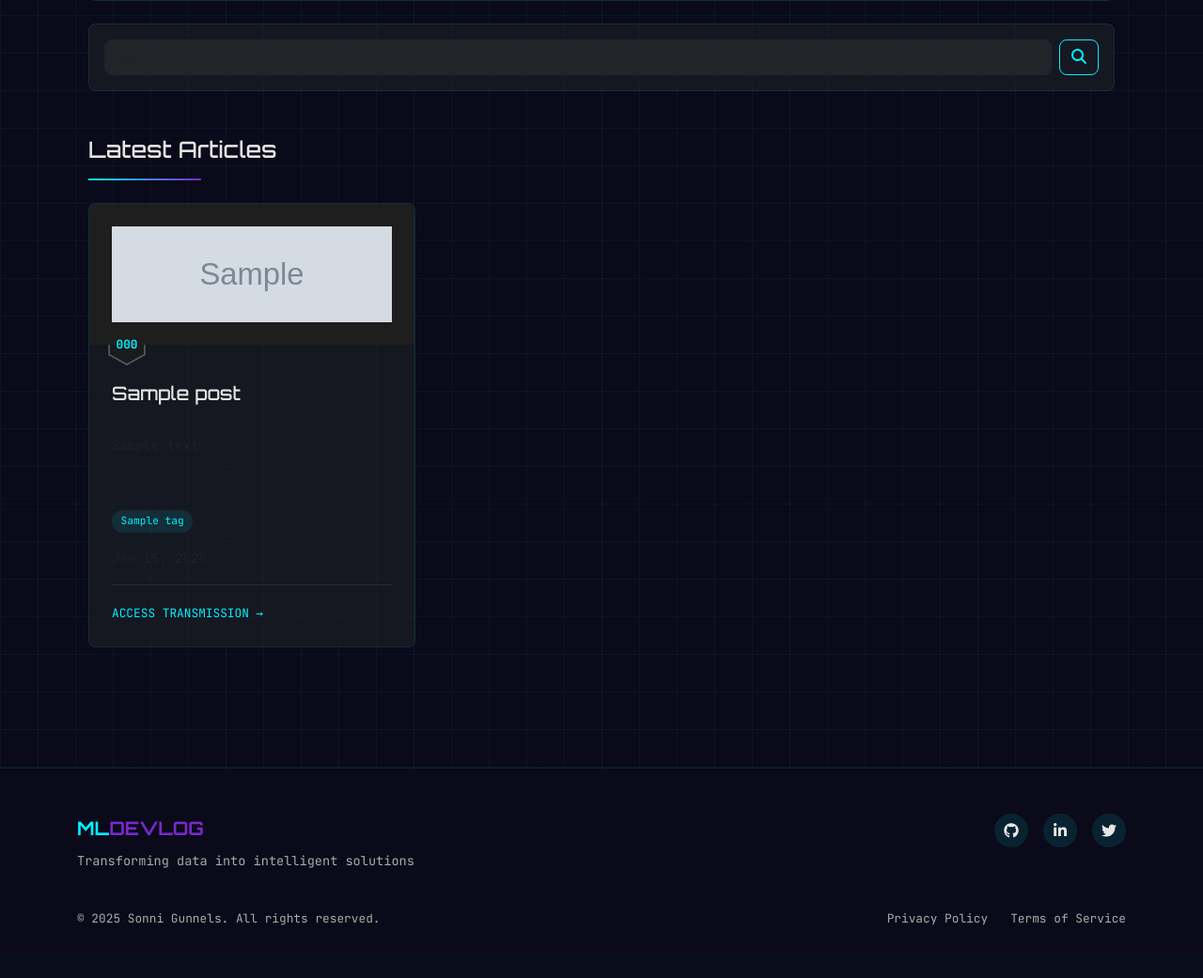
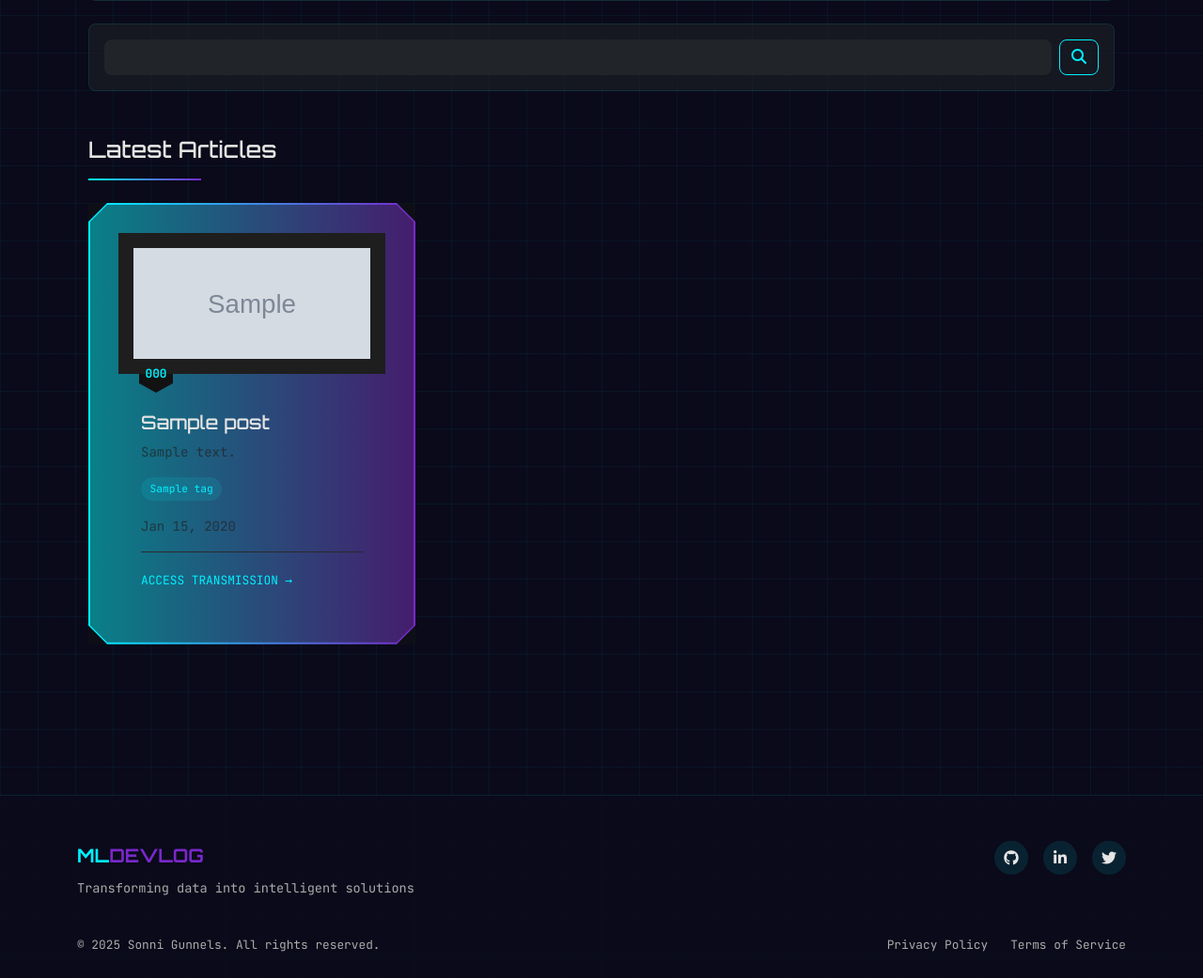
Before and after one commit to sonnibytes/portfolio-website, a Django app: page /blog/ in a window 1280 px wide. Shown: the part 824-1865 px from the top of the page at 94% size. Before the commit the page ends 1809 px from the top, so only its background shows below. Run offline with Django 5.2, Linux system fonts and the light colour scheme; tables that the repository leaves empty hold one stand-in row (values such as "Sample post"); grey boxes marked "Sample" are stand-in pictures.

Commit message:
reshape post card boxes Refs: #13

```diff
--- a/blog/static/blog/css/blog.css
+++ b/blog/static/blog/css/blog.css
@@ -322,8 +322,72 @@
     color: var(--color-cyan);
 }
 
+/* ====================START POLYGON CARD=================== */
+.post-card {
+    position: relative;
+    background-color: rgba(18, 18, 18, 0.5); /* Translucent background */
+    padding: 2rem;
+    margin-bottom: 2rem;
+    transition: all 0.3s ease;
+    height: 100%;
+    z-index: 1;
+  }
+
+  /* Neon border effect */
+  .post-card::before {
+    content: '';
+    position: absolute;
+    top: 0;
+    left: 0;
+    right: 0;
+    bottom: 0;
+    background: linear-gradient(90deg, #00f0ff, #7928ca);
+    z-index: -1;
+
+    /* Same polygon shape for both card and border */
+    clip-path: polygon(
+      0% 20px,
+      20px 0%,
+      calc(100% - 20px) 0%,
+      100% 20px,
+      100% calc(100% - 20px),
+      calc(100% - 20px) 100%,
+      20px 100%,
+      0% calc(100% - 20px)
+    );
+
+    /* Neon glow effect */
+    filter: drop-shadow(0 0 8px rgba(0, 240, 255, 0.4));
+  }
+
+  /* Inner background - slightly smaller than border */
+  .post-card::after {
+    content: '';
+    position: absolute;
+    top: 2px;
+    left: 2px;
+    right: 2px;
+    bottom: 2px;
+    background-color: rgba(18, 18, 18, 0.5); /* Same translucent background */
+    z-index: -1;
+
+    /* Slightly smaller polygon to create border effect */
+    clip-path: polygon(
+      0% 18px,
+      18px 0%,
+      calc(100% - 18px) 0%,
+      100% 18px,
+      100% calc(100% - 18px),
+      calc(100% - 18px) 100%,
+      18px 100%,
+      0% calc(100% - 18px)
+    );
+  }
+/* ====================== END POLYGON CARD ================ */
+
+
 /* ========= POST CARDS ========= */
-.post-card {
+/* .post-card {
     height: 100%;
     transition: all var(--transition-speed) ease;
     border: 1px solid rgba(0, 240, 255, 0.1);
@@ -333,9 +397,9 @@
 .post-card:hover {
     transform: translateY(-5px);
     box-shadow: 0 5px 15px rgba(0, 0, 0, 0.2);
-}
+} */
 
-.post-image {
+ .post-image {
     height: 150px;
     overflow: hidden;
 }
@@ -349,6 +413,7 @@
 .post-image-pattern {
     background-color: var(--color-code-bg);
 }
+
 
 .image-placeholder {
     width: 60px;
--- a/blog/templates/blog/post_list.html
+++ b/blog/templates/blog/post_list.html
@@ -99,7 +99,62 @@
      <h2 class="section-title h4 mb-3">Latest Articles</h2>
      <div class="section-divider mb-4"></div>
 
+     <!-- START POLYGON CARD -->
+
      <div class="row g-4">
+        {% for post in posts %}
+        <div class="col-lg-4 col-md-6">
+          <div class="position-relative">
+            <!-- Neon border container -->
+            <div class="post-card-border"></div>
+
+            <!-- Actual card with translucent background -->
+            <div class="post-card">
+              <div class="post-image post-image-pattern p-3 d-flex align-items-center justify-content-center">
+                {% if post.thumbnail %}
+                <img src="{{ post.thumbnail.url }}" alt="{{ post.title }}" class="img-fluid">
+                {% else %}
+                <div class="image-placeholder">
+                  <span class="image-icon">{{ post.get_icon_text }}</span>
+                </div>
+                {% endif %}
+              </div>
+
+              <div class="card-body position-relative">
+                <!-- Category Hex -->
+                <div class="position-absolute" style="top: -20px; left: 20px;">
+                  <a href="{% url 'blog:category' slug=post.category.slug %}">
+                    <div class="category-hex" style="--category-color: {{ post.category.color }}">
+                      {{ post.category.code }}
+                    </div>
+                  </a>
+                </div>
+
+                <h3 class="post-title h5 mt-3">{{ post.title }}</h3>
+                <p class="post-excerpt text-muted small">{{ post.excerpt }}</p>
+
+                <!-- Tag pills -->
+                <div class="d-flex flex-wrap gap-2 mb-3">
+                  {% for tag in post.tags.all|slice:":3" %}
+                  <a href="{% url 'blog:tag' slug=tag.slug %}" class="tag-pill text-decoration-none">{{ tag.name }}</a>
+                  {% endfor %}
+                </div>
+
+                <p class="small text-muted mb-3">{{ post.published_date|date:"M d, Y" }}</p>
+
+                <div class="post-divider mb-3"></div>
+
+                <a href="{{ post.get_absolute_url }}" class="post-link text-decoration-none">
+                  ACCESS TRANSMISSION <span class="arrow">→</span>
+                </a>
+              </div>
+            </div>
+          </div>
+        </div>
+        {% endfor %}
+      </div>
+
+     <!-- <div class="row g-4">
          {% for post in posts %}
          <div class="col-lg-4 col-md-6">
              <div class="card post-card bg-dark bg-opacity-50 h-100">
@@ -115,7 +170,7 @@
 
                  <div class="card-body position-relative">
                      <!-- Category Hex -->
-                     <div class="position-absolute" style="top: -20px; left: 20px;">
+                     <!-- <div class="position-absolute" style="top: -20px; left: 20px;">
                          <a href="{% url 'blog:category' slug=post.category.slug %}">
                              <div class="category-hex" style="--category-color: {{ post.category.color }}">
                                  {{ post.category.code }}
@@ -147,7 +202,7 @@
              <div class="alert alert-info">No posts available yet. Check back soon!</div>
          </div>
          {% endfor %}
-     </div>
+     </div> -->
  </div>
 
  <!-- Pagination -->
```
